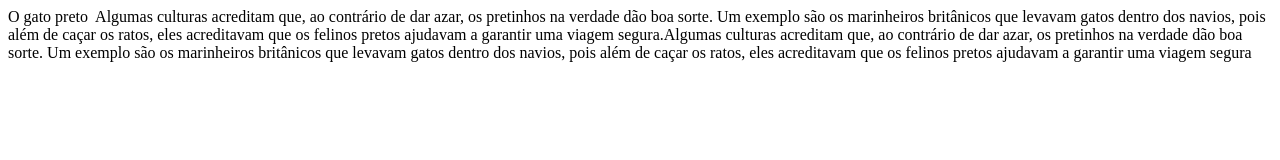
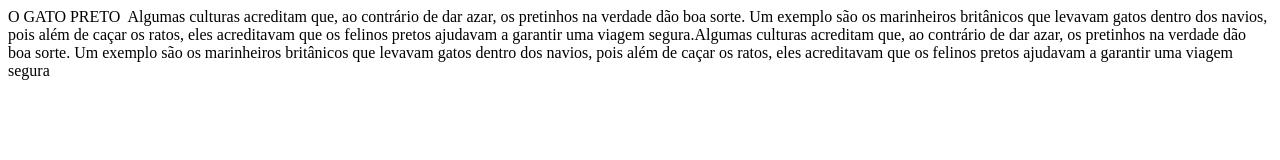
Before and after one commit to 2024sudyellen/projeto1, a plain HTML site: page index.html in a window 1280 px wide. Drawn offline with Linux system fonts and the light colour scheme.

Commit message:
O GATO PRETO

```diff
--- a/index.html
+++ b/index.html
@@ -6,6 +6,6 @@
     <title>Document</title>
 </head>
 <body>
-O gato preto
+O GATO PRETO
    <img src="projeto gato" alt="">
    Algumas culturas acreditam que, ao contrário de dar azar, os pretinhos na verdade dão boa sorte. Um exemplo são os marinheiros britânicos que levavam gatos dentro dos navios, pois além de caçar os ratos, eles acreditavam que os felinos pretos ajudavam a garantir uma viagem segura.Algumas culturas acreditam que, ao contrário de dar azar, os pretinhos na verdade dão boa sorte. Um exemplo são os marinheiros britânicos que levavam gatos dentro dos navios, pois além de caçar os ratos, eles acreditavam que os felinos pretos ajudavam a garantir uma viagem segura
```
